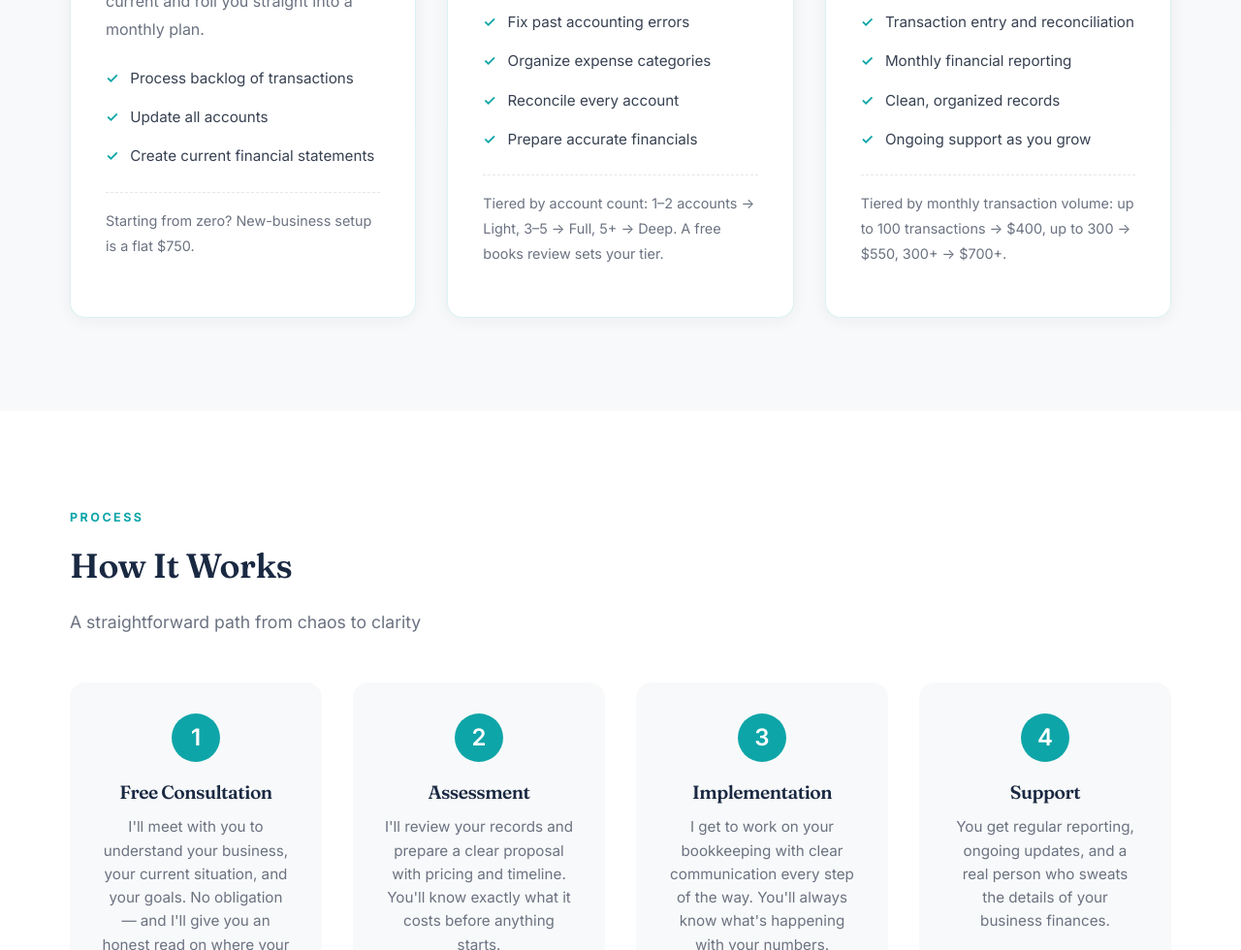
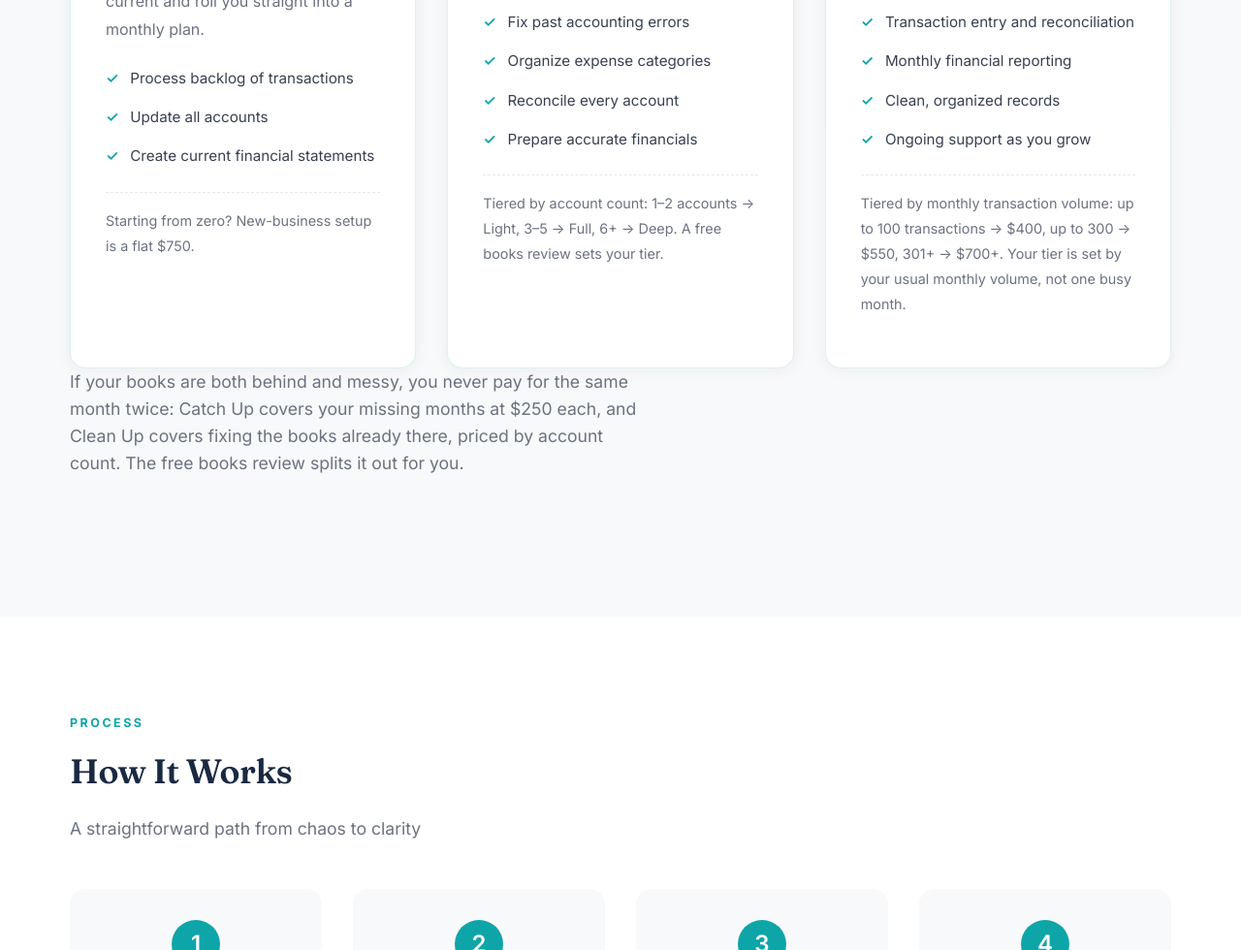
Before and after one commit to johnnylaim/JohnnyLaimBookkeeping, a plain HTML site: page index.html in a window 1280 px wide. Shown: the part 1645-2625 px from the top of the page at 97% size. Drawn offline with Linux system fonts and the light colour scheme.

Commit message:
Add overlap pricing rule and fix tier boundaries

```diff
--- a/index.html
+++ b/index.html
@@ -790,7 +790,7 @@
                         <li>Reconcile every account</li>
                         <li>Prepare accurate financials</li>
                     </ul>
-                    <p class="card-note">Tiered by account count: 1–2 accounts → Light, 3–5 → Full, 5+ → Deep. A free books review sets your tier.</p>
+                    <p class="card-note">Tiered by account count: 1–2 accounts → Light, 3–5 → Full, 6+ → Deep. A free books review sets your tier.</p>
                 </div>
 
                 <!-- Keep Current -->
@@ -805,9 +805,10 @@
                         <li>Clean, organized records</li>
                         <li>Ongoing support as you grow</li>
                     </ul>
-                    <p class="card-note">Tiered by monthly transaction volume: up to 100 transactions → $400, up to 300 → $550, 300+ → $700+.</p>
+                    <p class="card-note">Tiered by monthly transaction volume: up to 100 transactions → $400, up to 300 → $550, 301+ → $700+. Your tier is set by your usual monthly volume, not one busy month.</p>
                 </div>
             </div>
+            <p class="subtitle">If your books are both behind and messy, you never pay for the same month twice: Catch Up covers your missing months at $250 each, and Clean Up covers fixing the books already there, priced by account count. The free books review splits it out for you.</p>
         </div>
     </section>
 
@@ -929,7 +930,7 @@
                 </details>
                 <details class="faq-item">
                     <summary>How much will it cost?</summary>
-                    <p>My pricing is right here on this page: Catch Up is $250 per month of backlog with no minimum, Clean Up is one of three fixed tiers — Light $800 (1–2 accounts), Full $1,500 (3–5 accounts), Deep $2,500 (5+ accounts) — set by a free books review, and Keep Current is $400 (up to 100 transactions), $550 (up to 300), or $700+ (300+) per month based on transaction volume. The first consultation is free, and you'll know the exact price before anything starts.</p>
+                    <p>My pricing is right here on this page: Catch Up is $250 per month of backlog with no minimum, Clean Up is one of three fixed tiers — Light $800 (1–2 accounts), Full $1,500 (3–5 accounts), Deep $2,500 (6+ accounts) — set by a free books review, and Keep Current is $400 (up to 100 transactions), $550 (up to 300), or $700+ (301+) per month based on transaction volume. The first consultation is free, and you'll know the exact price before anything starts.</p>
                 </details>
                 <details class="faq-item">
                     <summary>What software do you use?</summary>
```
